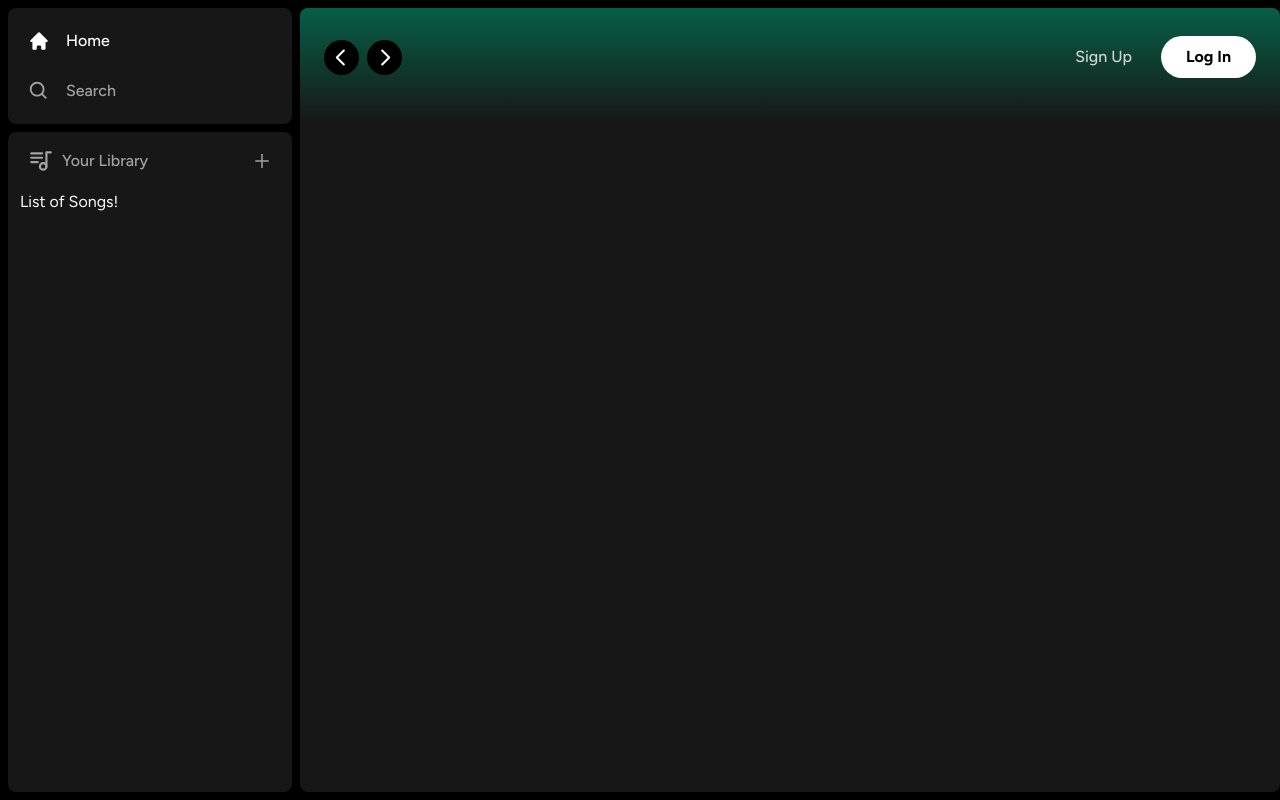
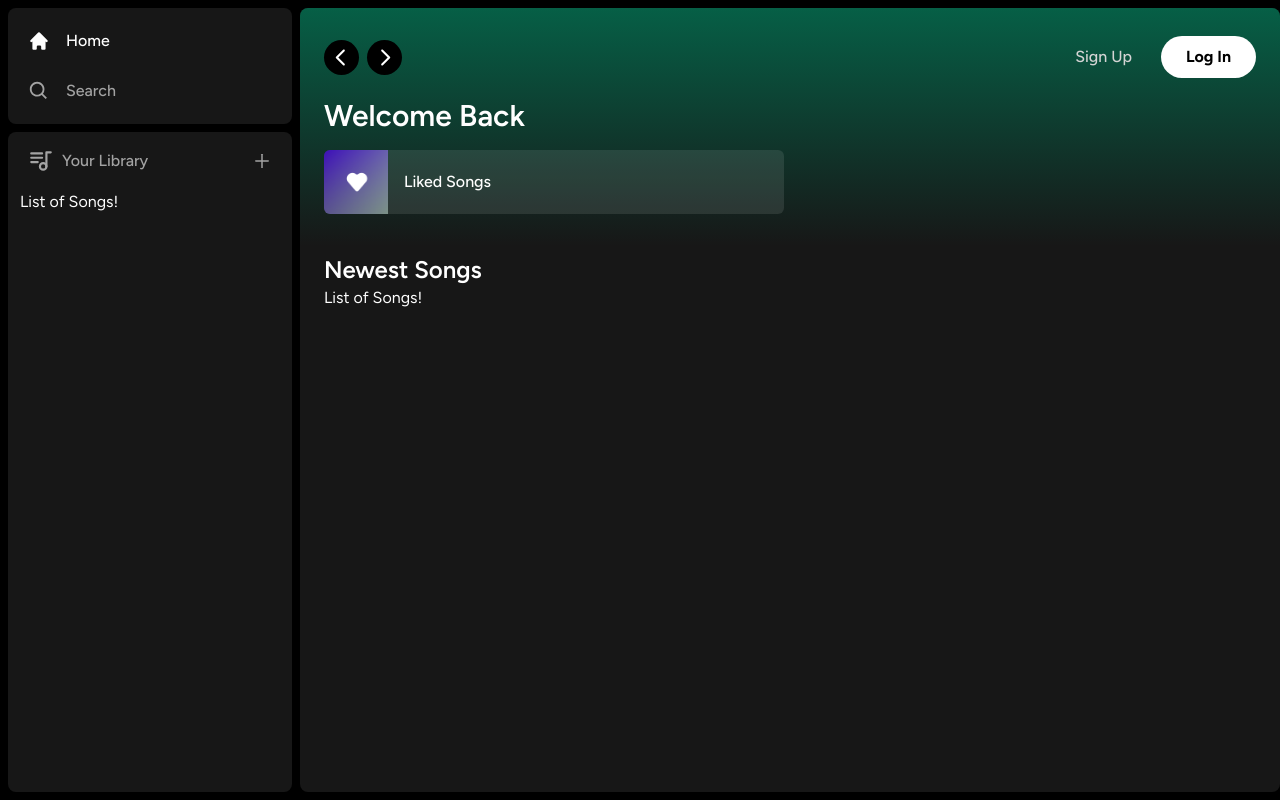
Before and after one commit to hudnellmarcus/full-stack-spotify, a Next.js app: page / in a window 1280 px wide. Built offline with nearby package versions, Linux system fonts and the light colour scheme.

Commit message:
header components complete.

```diff
--- a/app/(site)/page.tsx
+++ b/app/(site)/page.tsx
@@ -1,19 +1,58 @@
-import Header from "@/components/Header"
+import Header from "@/components/Header";
+import ListItem from "@/components/ListItem";
 
 export default function Home() {
   return (
-   <div className="
+    <div
+      className="
    bg-neutral-900
    rounded-lg
    h-full
    w-full
    overflow-hidden
    overflow-y-auto
-   ">
-   <Header>
-    Header
-   </Header>
-   </div>
-
-  )
+   "
+    >
+      <Header>
+        <div className="mb-2">
+          <h1
+            className="
+      text-white
+      text-3xl
+      font-semibold
+      "
+          >
+            Welcome Back
+          </h1>
+          <div
+            className="
+    grid
+    grid-cols-1
+    sm:grid-cols-2
+    xl:grid-cols3
+    2xl:grid-cols-4
+    gap-3
+    mt-4
+    "
+          >
+            <ListItem
+            image="/images/liked.png"
+            name="Liked Songs"
+            href="liked"
+            />
+          </div>
+        </div>
+      </Header>
+      <div className="mt-2 mb-7 px-6">
+        <div className="flex justify-between items-center">
+          <h1 className="text-white text-2xl font-semibold">
+            Newest Songs
+          </h1>
+        </div>
+        <div>
+          List of Songs!
+        </div>
+      </div>
+    </div>
+  );
 }
--- a/components/Header.tsx
+++ b/components/Header.tsx
@@ -143,6 +143,7 @@
           </>
         </div>
       </div>
+      {children}
     </div>
   );
 };
--- /dev/null
+++ b/components/ListItem.tsx
@@ -0,0 +1,72 @@
+"use client";
+
+import { useRouter } from "next/navigation";
+import Image from "next/image";
+import { FaPlay } from "react-icons/fa";
+
+interface ListItemProps {
+  image: string;
+  name: string;
+  href: string;
+}
+
+const ListItem: React.FC<ListItemProps> = ({ image, name, href }) => {
+  const router = useRouter();
+
+  const onClick = () => {
+    // add authentication before push
+    router.push(href);
+  };
+
+  return (
+    <button
+    onClick={onClick}
+      className="
+        relative
+        group
+        flex
+        items-center
+        rounded-md
+        overflow-hidden
+        gap-x-4
+        bg-neutral-100/10
+        hover:bg-neutral-100/20
+        transition
+        pr-4
+        "
+    >
+      <div
+        className="
+            relative
+            min-h-[64px]
+            min-w-[64px]
+         "
+      >
+        <Image className="object-cover" fill src={image} alt="image" />
+      </div>
+      <p className="font-medium truncate py-5">{name}</p>
+      <div
+        className="
+        absolute
+        transition
+        opacity-0
+        rounded-full
+        flex
+        items-center
+        justify-center
+        bg-green-500
+        p-4
+        drop-shadow-md
+        right-5
+        group-hover:opacity-100
+        hover:scale-110
+        "
+      >
+        <FaPlay className="text-black" />
+
+      </div>
+    </button>
+  );
+};
+
+export default ListItem;
```
Also changed, not shown: public/images/liked.png (added).
